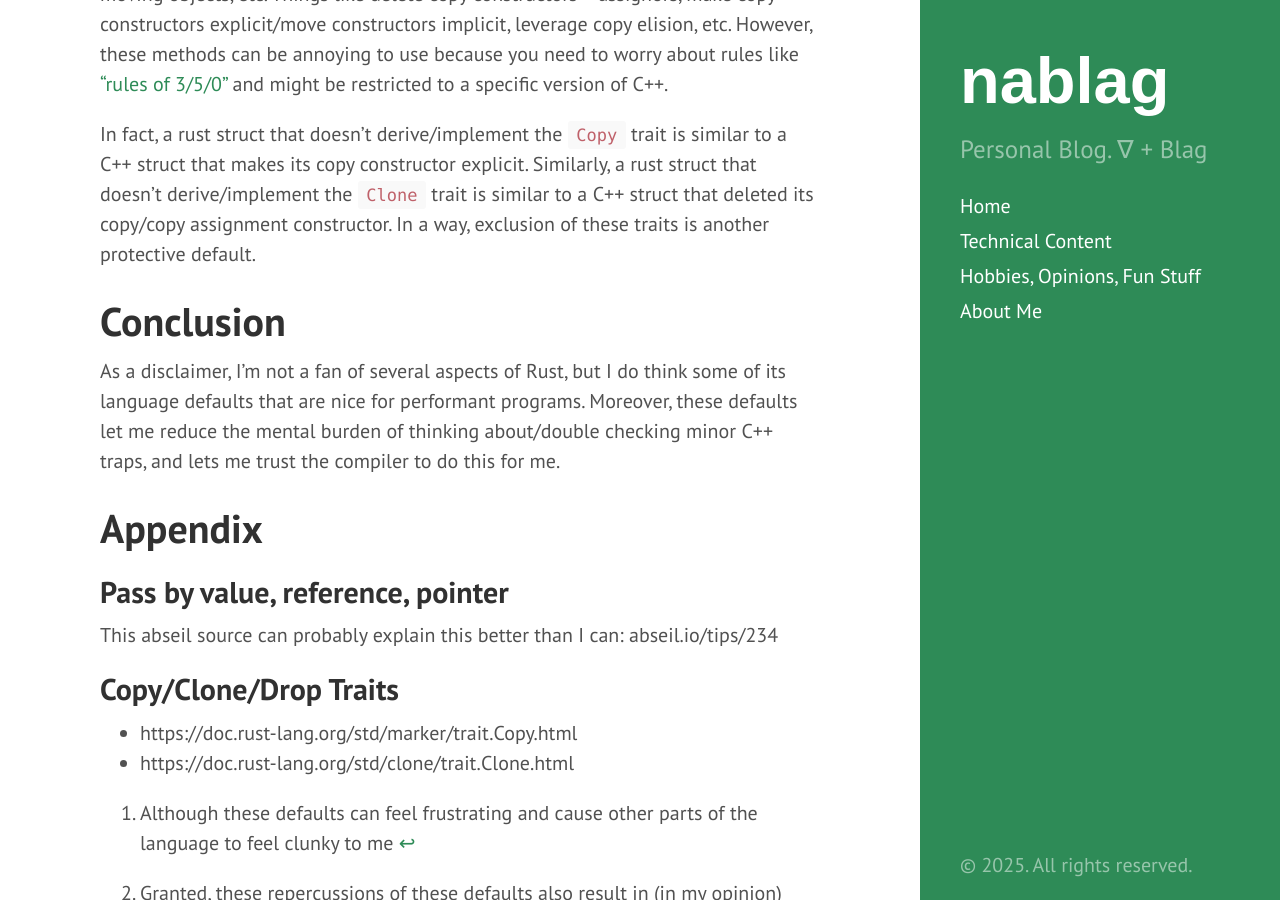
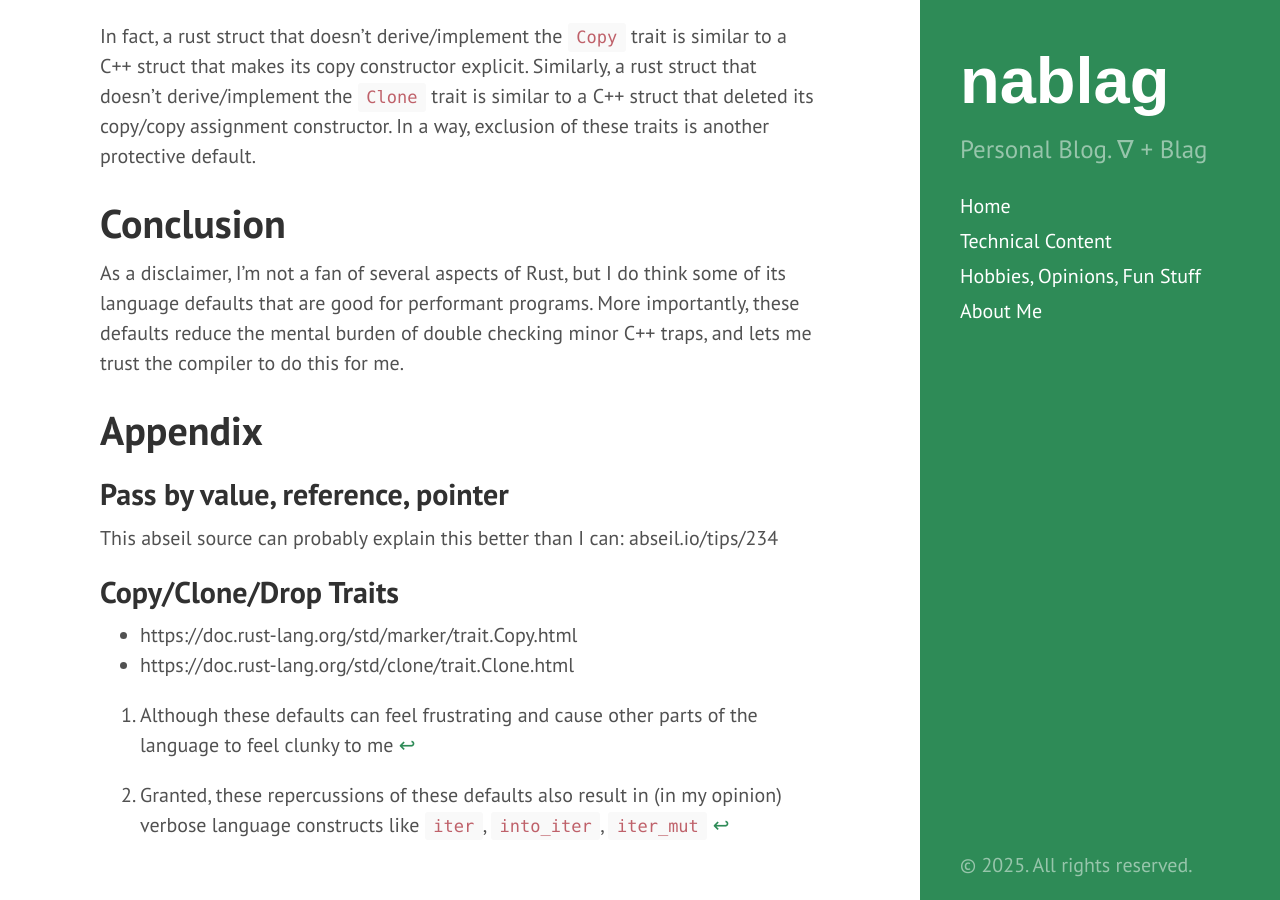
Before and after one commit to tedkim97/tedkim97.github.io, a Jekyll site: the page built from _posts/2025-08-30-rust_cpp_reference_mistakes.md, in a window 1280 px wide and 900 px high, scrolled down 6192 px. Built offline with Jekyll 4.4.1, drawn with Linux system fonts in a browser that asks for light colours; some of the changed text lies outside the part shown.

Commit message:
more minor adjustments

```diff
--- a/_posts/2025-08-30-rust_cpp_reference_mistakes.md
+++ b/_posts/2025-08-30-rust_cpp_reference_mistakes.md
@@ -186,7 +183,7 @@ In fact, a rust struct that doesn't derive/implement the `Copy` trait is similar
 
 # Conclusion
 
-As a disclaimer, I'm not a fan of several aspects of Rust, but I do think some of its language defaults that are nice for performant programs. Moreover, these defaults let me reduce the mental burden of thinking about/double checking minor C++ traps, and lets me trust the compiler to do this for me.
+As a disclaimer, I'm not a fan of several aspects of Rust, but I do think some of its language defaults that are good for performant programs. More importantly, these defaults reduce the mental burden of double checking minor C++ traps, and lets me trust the compiler to do this for me.
 
 # Appendix
 
```
Also changed, not shown: other parts of _posts/2025-08-30-rust_cpp_reference_mistakes.md (+0 -3 lines).
